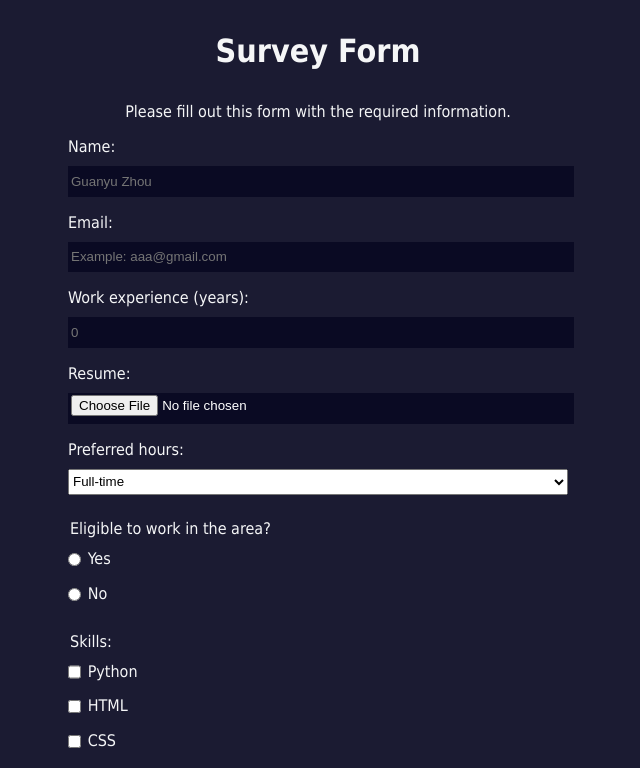
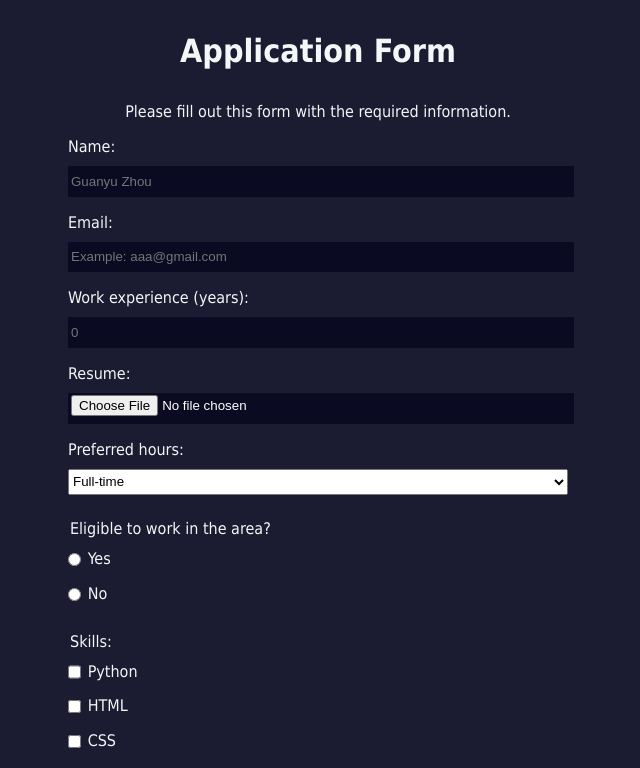
Before and after one commit to llh66/Survey-Form, a plain HTML site: page index.html in a window 1280 px wide. Shown: the top 768 px of the page, without its empty margins (322-962 px from the left). Drawn offline with Linux system fonts and the light colour scheme.

Commit message:
third commit

```diff
--- a/index.html
+++ b/index.html
@@ -3,7 +3,7 @@
   <head>
     <meta charset="UTF-8">
     <link rel="stylesheet" href="styles.css">
-    <h1 id="title">Survey Form</h1>
+    <h1 id="title">Application Form</h1>
   </head>
   <body>
     <p id="description">Please fill out this form with the required information.</p>
```
